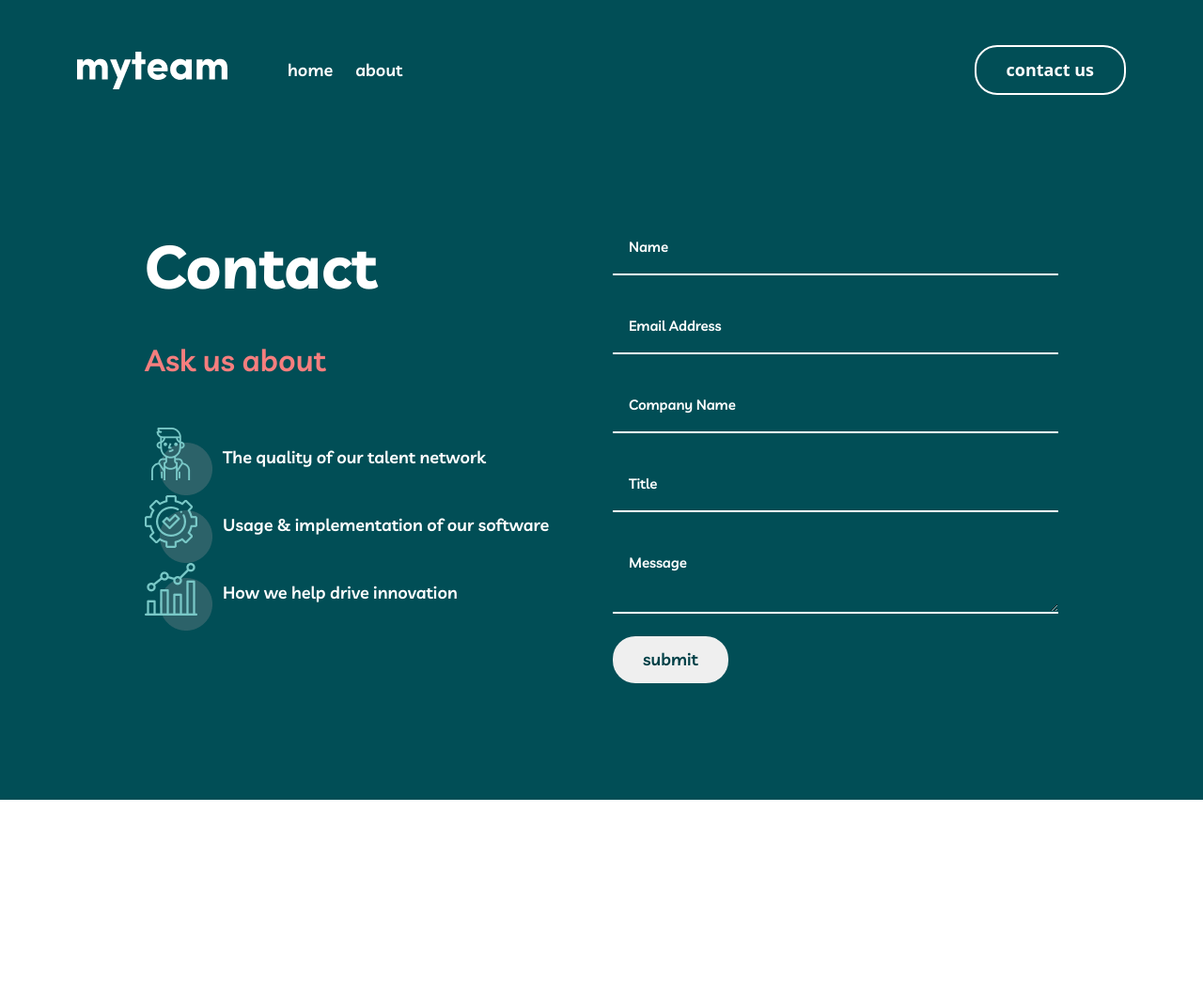
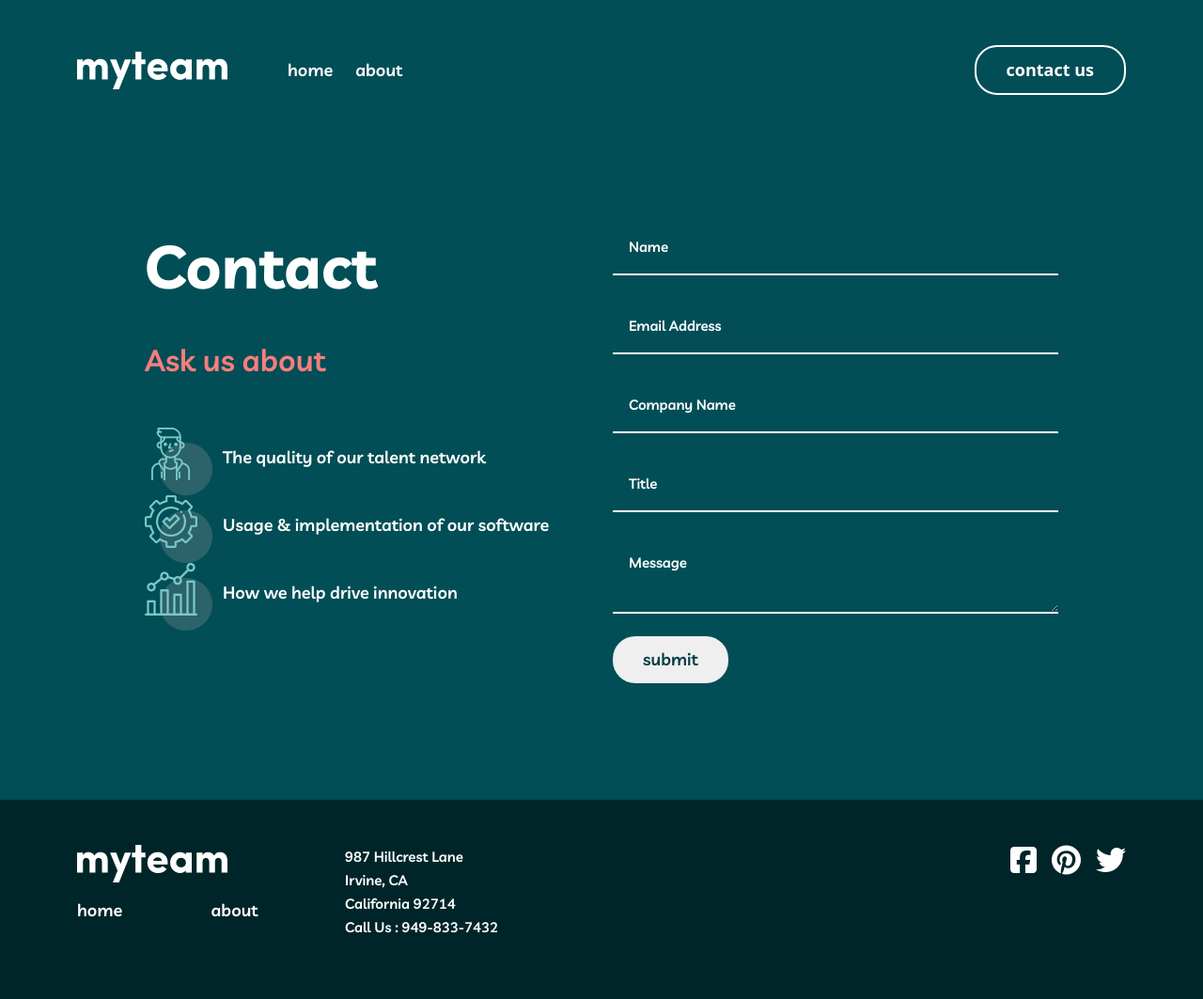
Before and after one commit to ShohruhErmanov/myteam-project, a plain HTML site: page contact.html in a window 1280 px wide. Shown: the whole page at 94% size. Before the commit the page ends 851 px from the top, so only its background shows below. Drawn offline with nearby package versions, Linux system fonts and the light colour scheme.

Commit message:
contact page footer end

```diff
--- a/contact.html
+++ b/contact.html
@@ -121,6 +121,44 @@
     </main>
     <!-- MAIN END -->
 
+      <!-- FOOTER START -->
+
+    <footer class="footer">
+      <div class="container">
+        <div class="row">
+          <div class="col-12 col-lg-6">
+            <div class="row">
+              <div class="col-12 col-lg-6">
+                <img src="./img/logo.png" alt="" />
+                <div class="row mt-3">
+                  <div class="col-6">
+                    <a href="" class="footer__link">home</a>
+                  </div>
+                  <div class="col-6">
+                    <a href="" class="footer__link">about</a>
+                  </div>
+                </div>
+              </div>
+              <div class="col-12 col-lg-6">
+                <p class="footer__text">
+                  987 Hillcrest Lane <br> Irvine, CA <br> California 92714 <br> Call Us :
+                  949-833-7432
+                </p>
+              </div>
+            </div>
+          </div>
+          <div class="col-12 col-lg-6 d-flex justify-content-end column-gap-3 footer__icons">
+            <i class="fa-brands fa-square-facebook fa-2x"></i>
+            <i class="fa-brands fa-pinterest fa-2x"></i>
+            <i class="fa-brands fa-twitter fa-2x"></i>
+
+          </div>
+        </div>
+      </div>
+    </footer>
+
+    <!-- FOOTER END -->
+
     <script
       src="https://cdn.jsdelivr.net/npm/bootstrap@5.3.7/dist/js/bootstrap.bundle.min.js"
       integrity="sha384-ndDqU0Gzau9qJ1lfW4pNLlhNTkCfHzAVBReH9diLvGRem5+R9g2FzA8ZGN954O5Q"
```
